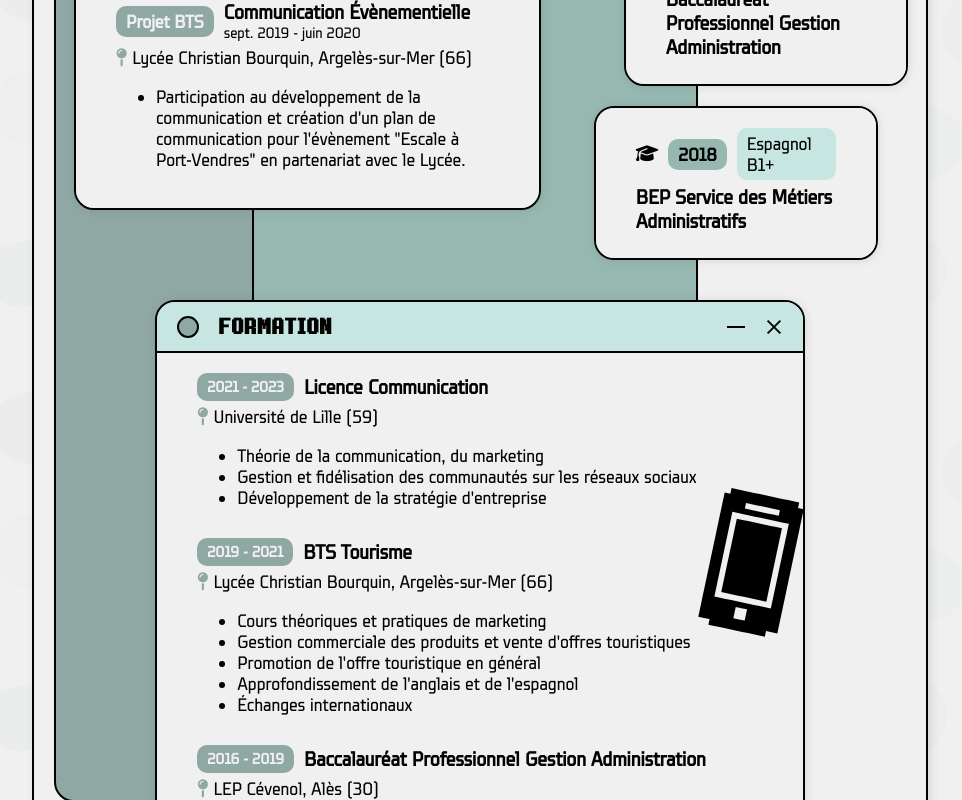
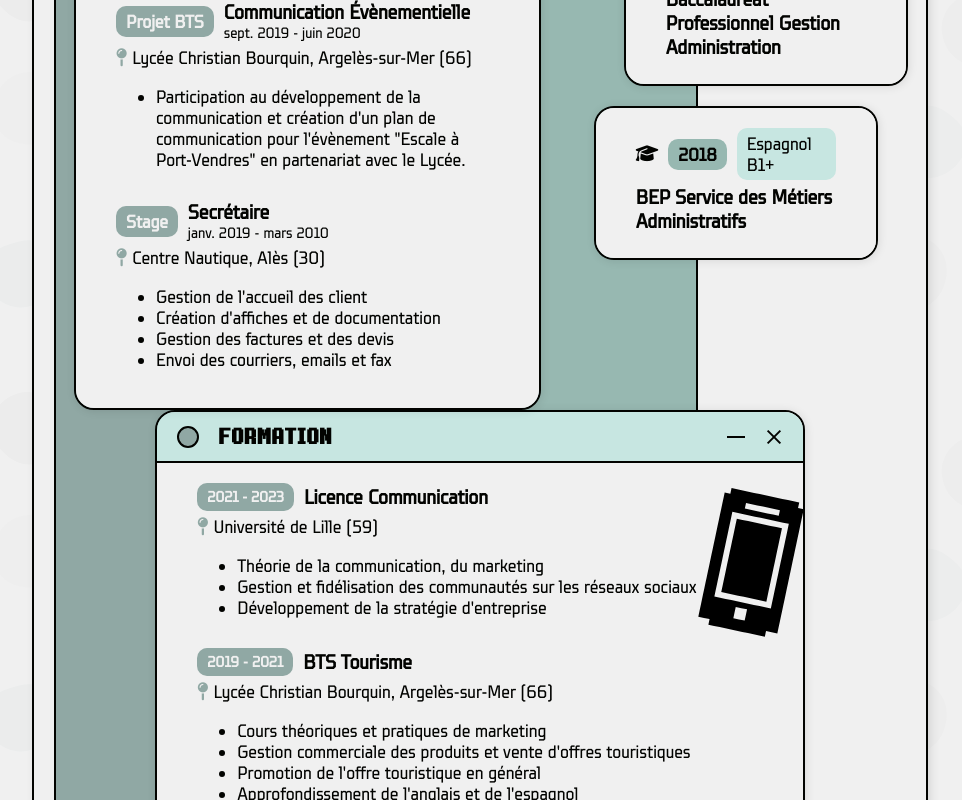
Before and after one commit to piro-li/alexandrelooten-fr, a React (Vite) app: page / in a window 1280 px wide. Shown: the part 1384-2184 px from the top of the page, without its empty margins (160-1122 px from the left). Built offline with nearby package versions, Linux system fonts and the light colour scheme.

Commit message:
feat(experiences): new experience added

```diff
--- a/src/data/experiences.ts
+++ b/src/data/experiences.ts
@@ -67,6 +67,19 @@ const experiences: Experience[] = [
       "Participation au développement de la communication et création d'un plan de communication pour l'évènement \"Escale à Port-Vendres\" en partenariat avec le Lycée.",
     ],
   },
+  {
+    contract: 'Stage',
+    title: 'Secrétaire',
+    location: 'Centre Nautique, Alès (30)',
+    startDate: dayjs('20190101'),
+    endDate: dayjs('20100301'),
+    description: [
+      "Gestion de l'accueil des client",
+      "Création d'affiches et de documentation",
+      'Gestion des factures et des devis',
+      'Envoi des courriers, emails et fax',
+    ],
+  },
 ];
 
 export default experiences;
```
